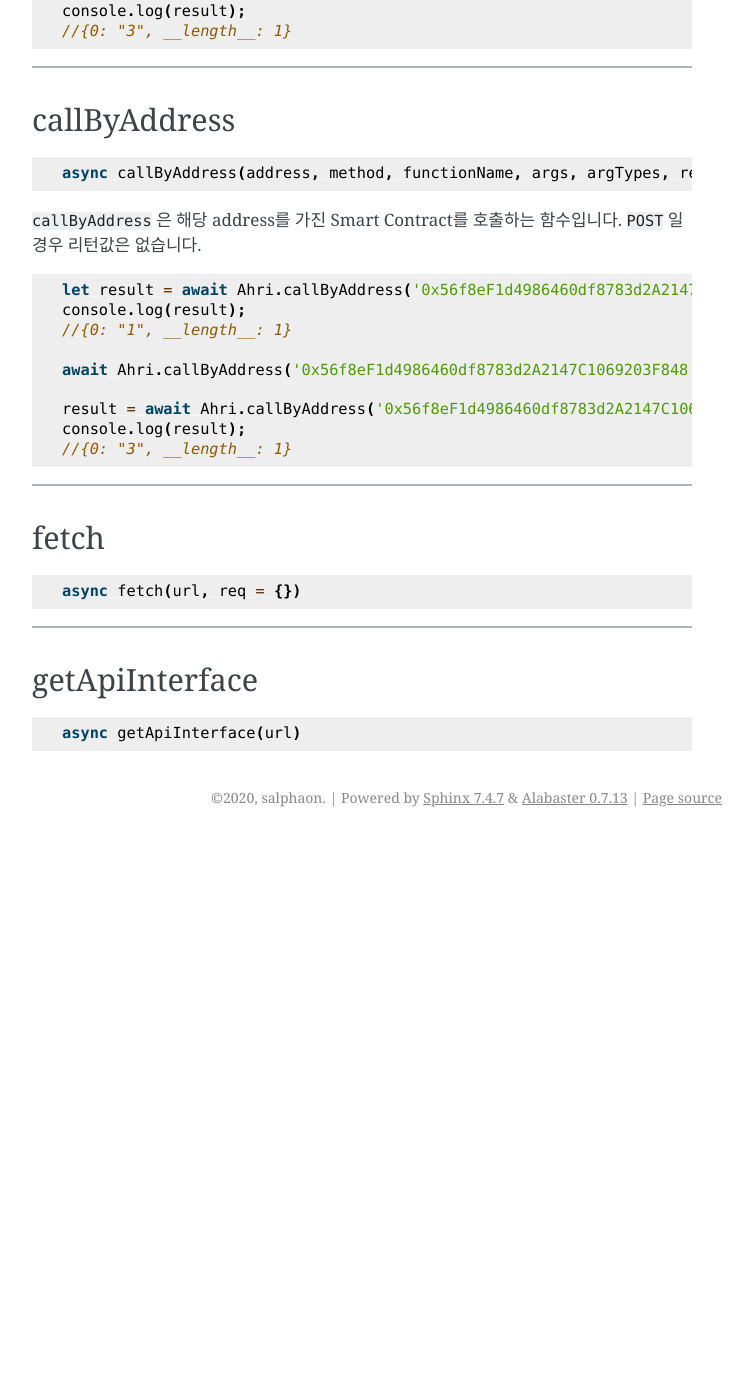
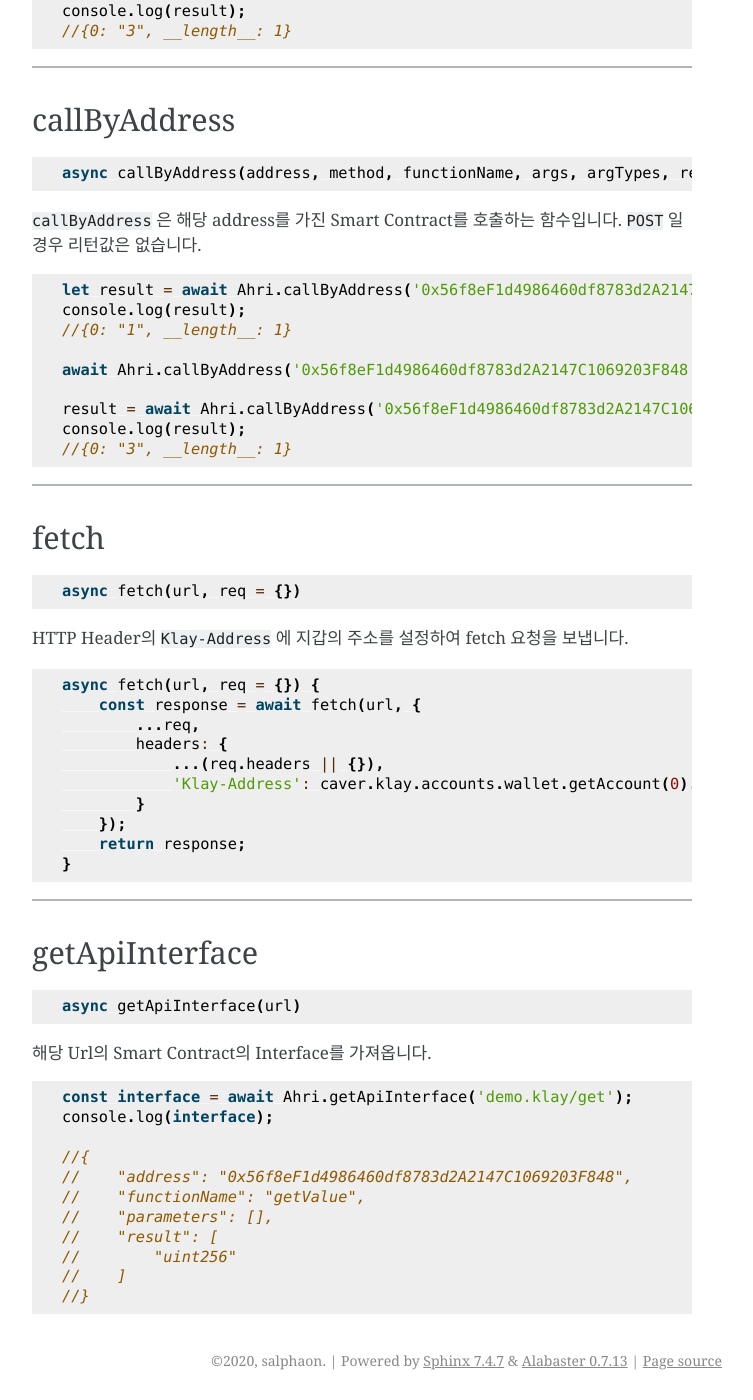
Before and after one commit to KumihoProject/Kumiho, a Sphinx documentation site: the page built from docs/source/Ahri.rst, in a window 1280 px wide and 1400 px high, scrolled down 1586 px. Shown: the whole window, without its empty margins (388-1141 px from the left). Built offline with Sphinx 7.4.7, drawn with Linux system fonts in a browser that asks for light colours; before the commit the page ends 2423 px from its top, so only the background shows below that.

Commit message:
Update Ahri.rst

```diff
--- a/docs/source/Ahri.rst
+++ b/docs/source/Ahri.rst
@@ -121,6 +121,21 @@ fetch
 
     async fetch(url, req = {})
 
+HTTP Header의 ``Klay-Address`` 에 지갑의 주소를 설정하여 fetch 요청을 보냅니다.
+
+.. code-block:: javascript
+
+    async fetch(url, req = {}) {
+        const response = await fetch(url, {
+            ...req,
+            headers: {
+                ...(req.headers || {}),
+                'Klay-Address': caver.klay.accounts.wallet.getAccount(0).address,
+            }
+        });
+        return response;
+    }
+
 ------------------------------------------------------------------------------
 
 
@@ -129,3 +144,20 @@ getApiInterface
 .. code-block:: javascript
 
     async getApiInterface(url)
+
+해당 Url의 Smart Contract의 Interface를 가져옵니다.
+
+
+.. code-block:: javascript
+
+    const interface = await Ahri.getApiInterface('demo.klay/get');
+    console.log(interface);
+
+    //{
+    //    "address": "0x56f8eF1d4986460df8783d2A2147C1069203F848",
+    //    "functionName": "getValue",
+    //    "parameters": [],
+    //    "result": [
+    //        "uint256"
+    //    ]
+    //}
```
Also changed, not shown: other parts of docs/source/Ahri.rst (+1 -1 lines).
